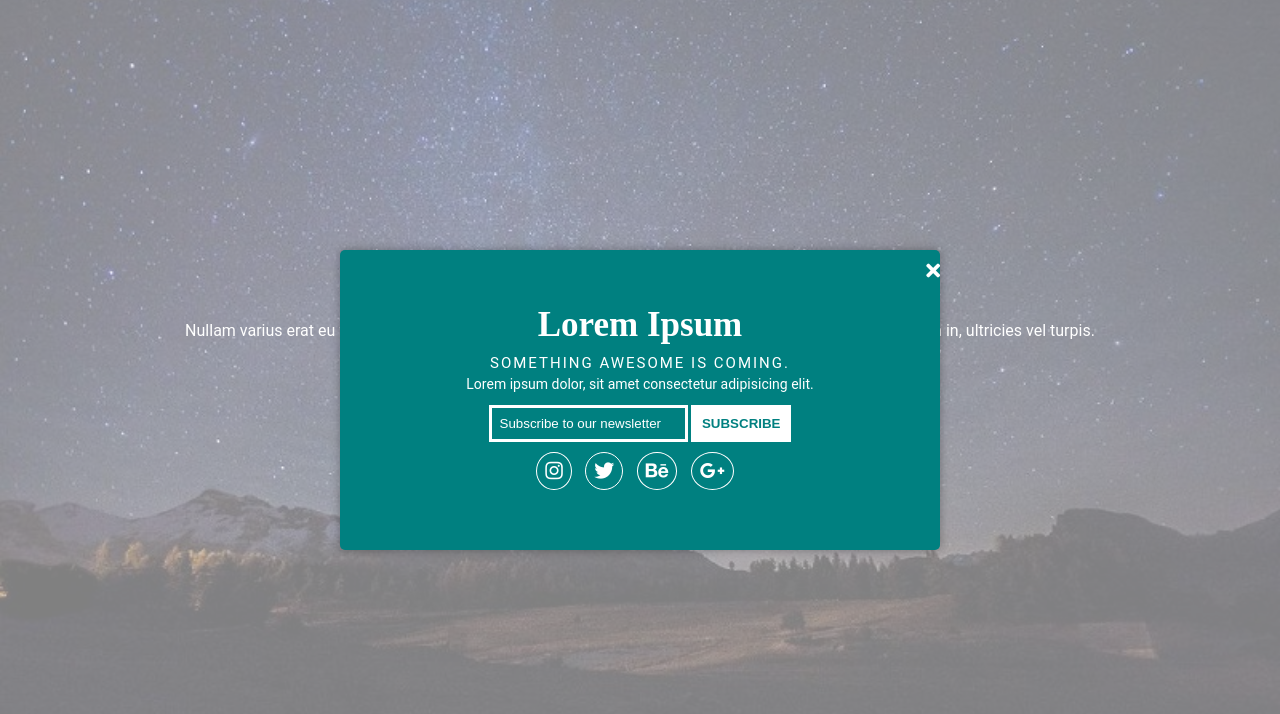
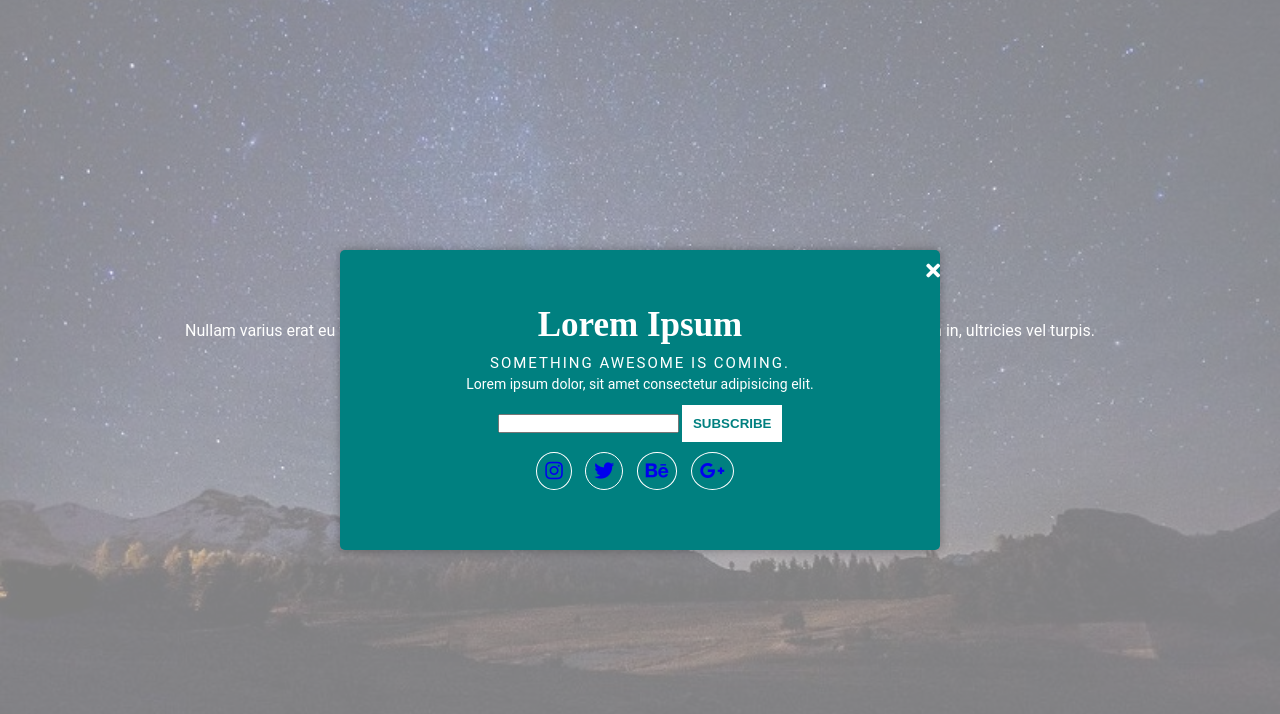
Before and after one commit to akinolapo/Newletter-popup, a plain HTML site: page index.html in a window 1280 px wide. Drawn offline with nearby package versions, Linux system fonts and the light colour scheme.

Commit message:
Update index.html

```diff
--- a/index.html
+++ b/index.html
@@ -28,14 +28,14 @@
                         <p>Lorem ipsum dolor, sit amet consectetur adipisicing elit.</p>
                     </div>
                     <form>
-                        <input type="text" placeholder="Subscribe to our newsletter">
+                        <input type="email" placeholder="enter your email address">
                         <button class="subscribe">subscribe</button>
                     </form>
                     <div class="social-media">
-                        <i class="fab fa-instagram"></i>
-                        <i class="fab fa-twitter"></i>
-                        <i class="fab fa-behance"></i>
-                        <i class="fab fa-google-plus-g"></i>
+                        <a href="#instagram.com"><i class="fab fa-instagram"></i></a>
+                        <a href="twitter.com"><i class="fab fa-twitter"></i></a>
+                        <a href="behance.com"><i class="fab fa-behance"></i></a>
+                        <a href="googleplus.com"><i class="fab fa-google-plus-g"></i></a>
                     </div>
                 </div>
             </div>
```
